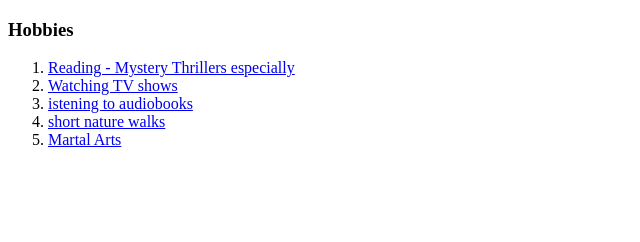
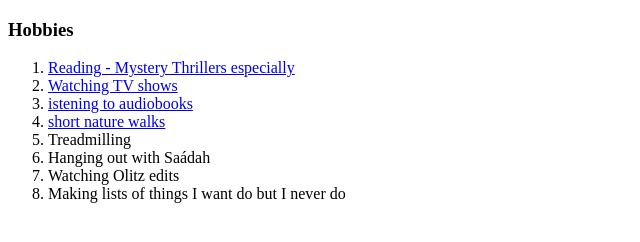
Before and after one commit to Scazee/CV, a plain HTML site: page hobbies.html in a window 1280 px wide. Shown: the whole page, without its empty margins (0-640 px from the left). Drawn offline with Linux system fonts and the light colour scheme.

Commit message:
Add files via upload

```diff
--- a/hobbies.html
+++ b/hobbies.html
@@ -11,7 +11,10 @@
                 <li><a href="https://www.rollingstone.com/tv-movies/tv-movie-lists/best-tv-shows-of-all-time-1234598313/what-we-do-in-the-shadows-3-1234598401/">Watching TV shows</a></li>
                 <li><a href="https://www.barnesandnoble.com/blog/best-thriller-audiobooks/">istening to audiobooks</a></li>
                 <li><a href="https://www.plt.org/educator-tips/nature-walk-activities">short nature walks</a></li>
-                <li><a href="https://en.wikipedia.org/wiki/Martial_arts">Martal Arts</a></li>
+                <li>Treadmilling</li>
+                <li>Hanging out with Saádah</li>
+                <li>Watching Olitz edits</li>
+                <li>Making lists of things I want do but I never do</li>
             </ol>
     </body>
 </html>
```
Also changed, not shown: contact.html (+1 -0 lines).
